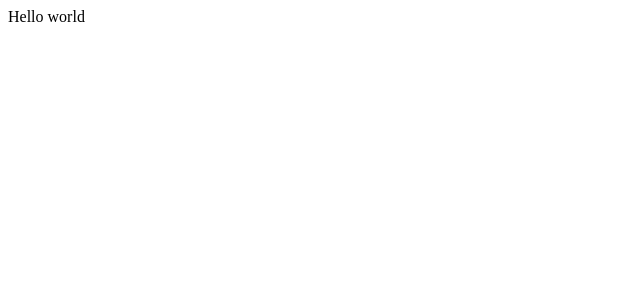
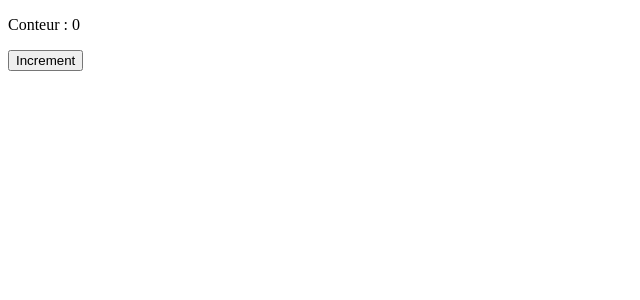
Before and after one commit to RovaFitia/tuto-reactjs, a React (Vite) app: page / in a window 1280 px wide. Shown: the top 300 px of the page, without its empty margins (0-640 px from the left). Built offline with nearby package versions, Linux system fonts and the light colour scheme.

Commit message:
Example of Using Hook useState

```diff
--- a/src/App.jsx
+++ b/src/App.jsx
@@ -1,5 +1,18 @@
+import { useState } from "react";
+
 function App() {
-  return "Hello world"
+  const [count, setCount] = useState(0)
+
+  const increment = () => {
+	setCount(count + 1)
+  };
+
+  return (
+    <>
+      <p>Conteur : {count}</p>
+      <button onClick={increment}>Increment</button>
+    </>
+  );
 }
 
-export default App
+export default App;
```
